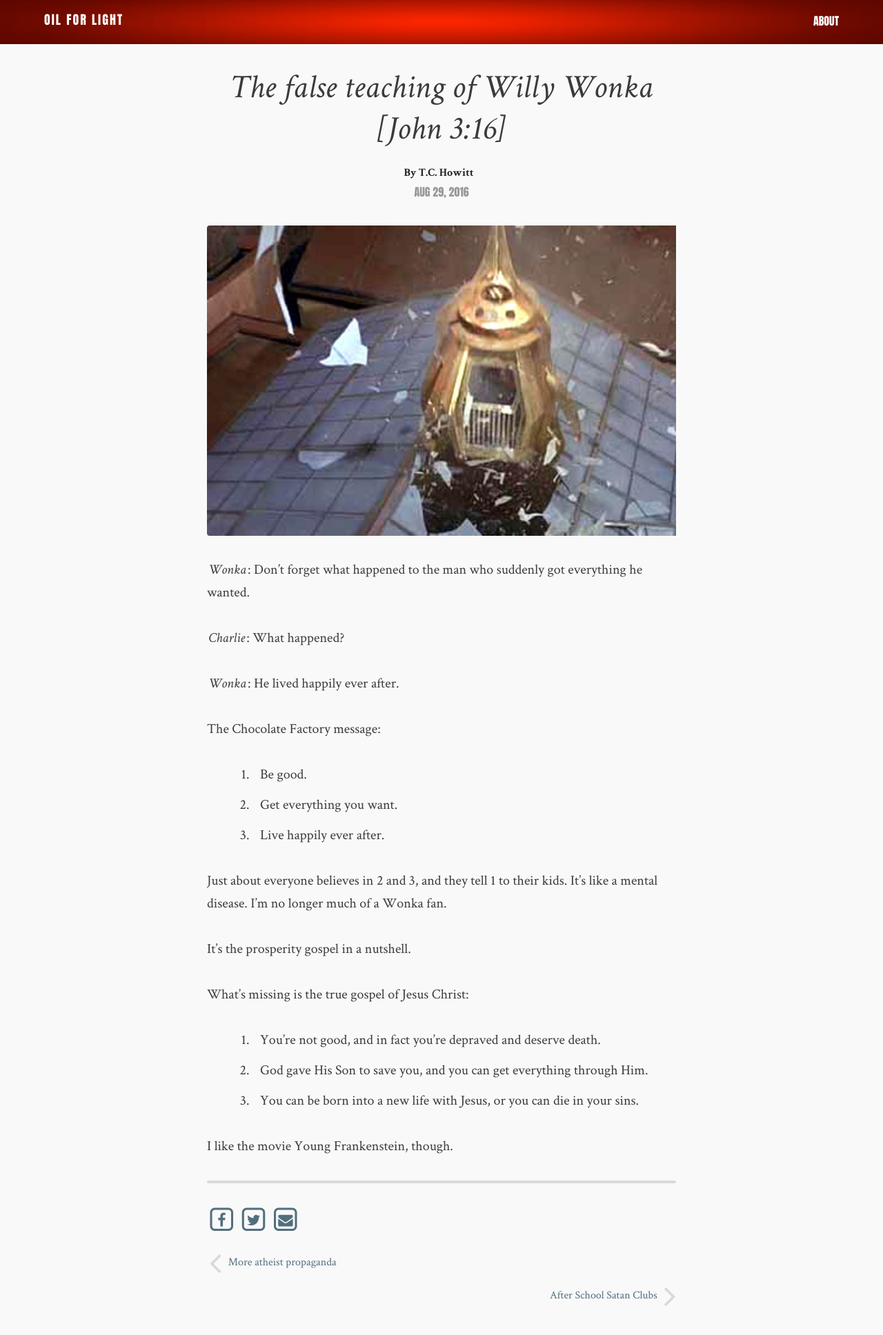
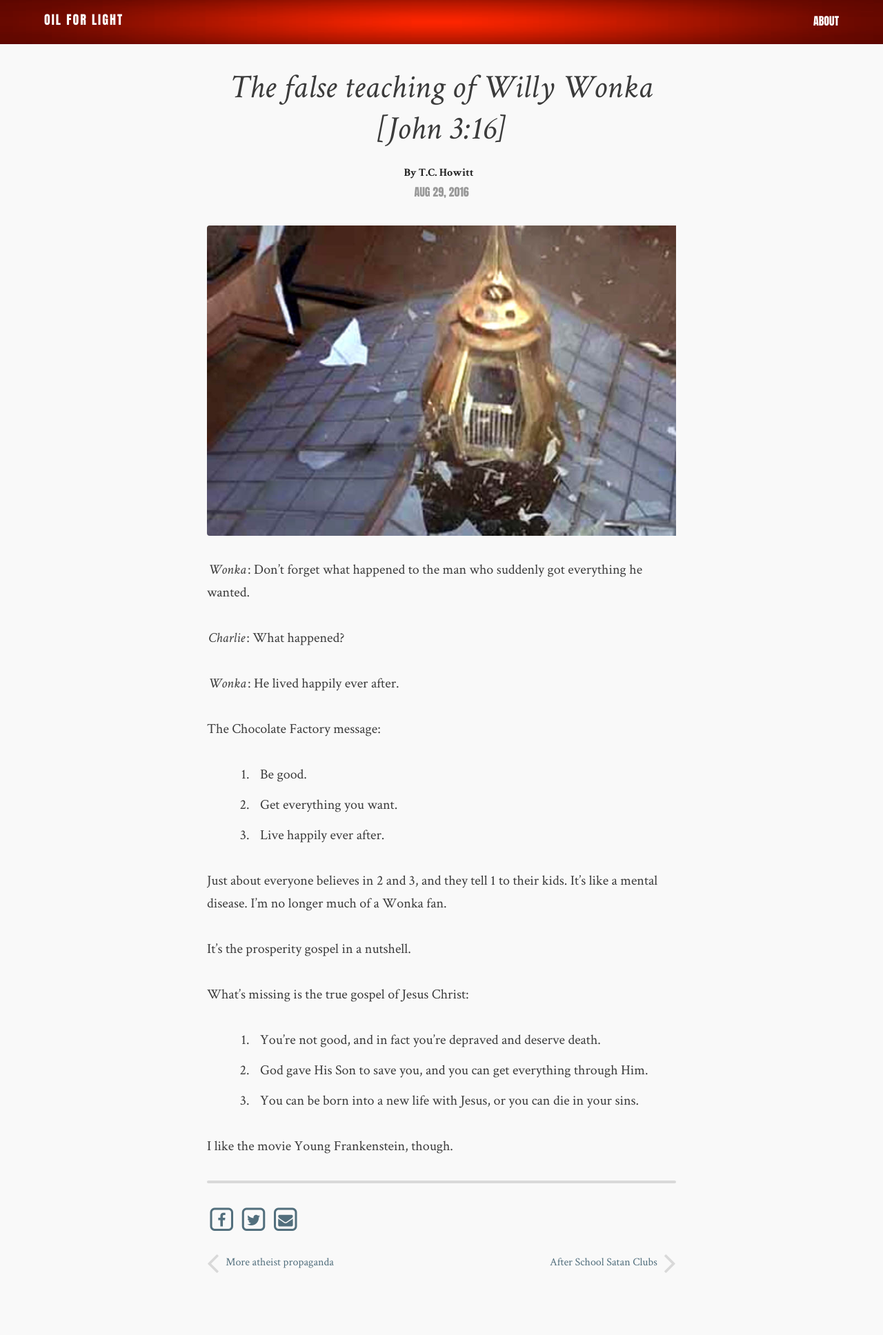
Before and after one commit to flashlightministries/oilforlight, a Jekyll site: the page built from _posts/2016-08-29-willy-wonka-false.md, in a window 1280 px wide. Shown: the whole page at 69% size. Built offline with Jekyll 4.4.1, drawn with Linux system fonts in a browser that asks for light colours; nearby versions of some CDN libraries; after the commit the page ends 1904 px from its top, so only the background shows below that.

Commit message:
Update _styles.scss

```diff
--- a/_sass/_styles.scss
+++ b/_sass/_styles.scss
@@ -1025,11 +1025,9 @@
     visibility: hidden;
 }
 
-div.page-nav:before {
-  content: "";
-  display: inline-block;
-  vertical-align: middle;
-  height: 100%;
+div.page-nav {
+  display: flex;
+  align-items: center;
 }
 
 div.page-nav span {
```
